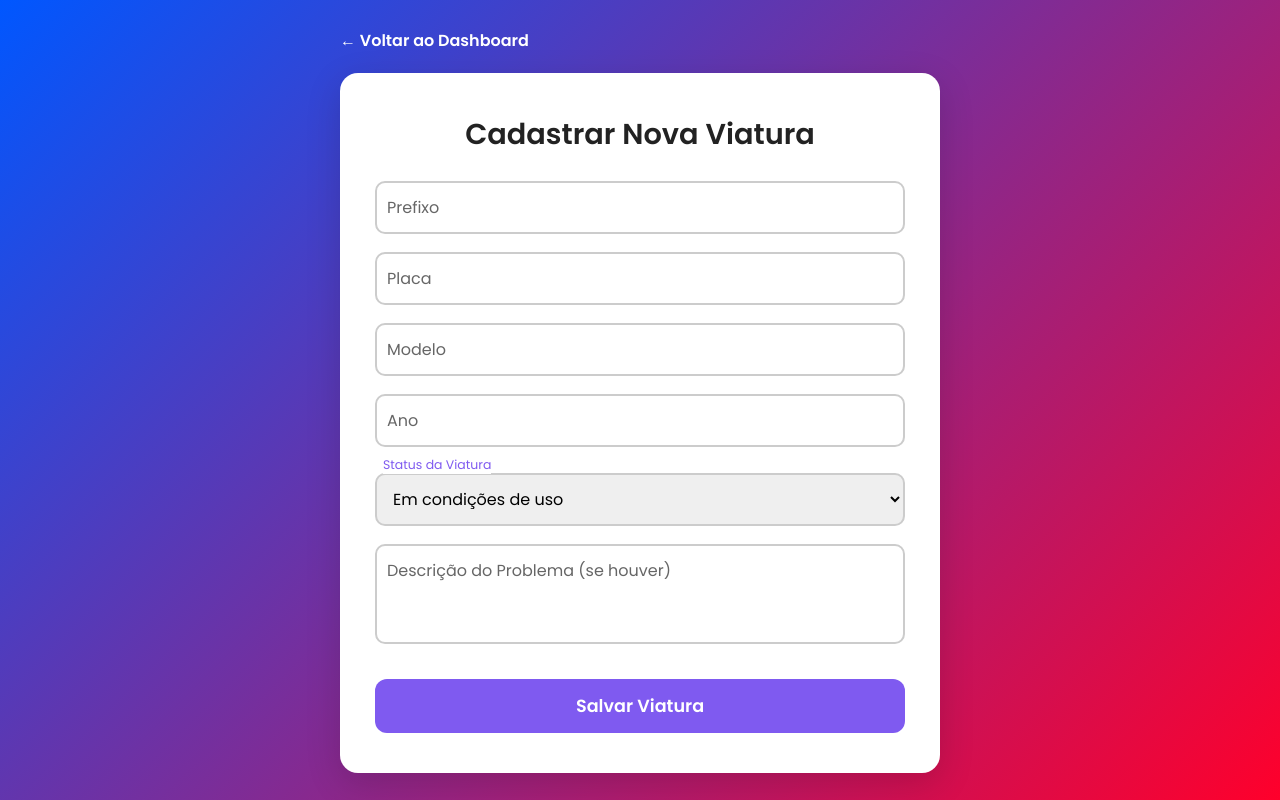
After one commit to SidneyCirinoSF/VTCheck, a Django app: page /p/adicionar/ in a window 1280 px wide. The commit adds this page. Run offline with Django 5.2, Linux system fonts and the light colour scheme; the visitor is signed in with stand-in values (Sample User, id 1).

Commit message:
feat: new template adicionar_viatura.html

```diff
--- a/police_car/urls.py
+++ b/police_car/urls.py
@@ -5,6 +5,7 @@ app_name = 'police_car'
 
 urlpatterns = [
     path('dashboard/', views.dashboard, name='dashboard'),
+    path('adicionar/', views.adicionar_viatura, name='adicionar_viatura'),
     path('editar/<uuid:id>/', views.editar_viatura, name='editar'),
     path('deletar/<uuid:id>/', views.deletar_viatura, name='deletar'),
 ]
--- a/police_car/views.py
+++ b/police_car/views.py
@@ -1,6 +1,7 @@
 from django.shortcuts import render, get_object_or_404, redirect
 from django.contrib.auth.decorators import login_required
 from .models import Viatura
+from django.contrib import messages
 
 @login_required
 def dashboard(request):
@@ -41,3 +42,30 @@ def deletar_viatura(request, id):
     return render(request, 'police_car/confirmar_delete.html', {
         'viatura': viatura,
     })
+
+@login_required
+def adicionar_viatura(request):
+    if request.method == "POST":
+        placa = request.POST.get("placa")
+        prefixo = request.POST.get("prefixo")
+        modelo = request.POST.get("modelo")
+        ano = request.POST.get("ano")
+        status = request.POST.get("status")
+        descricao = request.POST.get("descricao_problema")
+
+        try:
+            Viatura.objects.create(
+                placa=placa,
+                prefixo=prefixo,
+                modelo=modelo,
+                ano=ano or None,
+                status=status,
+                descricao_problema=descricao
+            )
+            messages.success(request, "Viatura adicionada com sucesso!")
+            return redirect("police_car:dashboard")
+
+        except Exception as e:
+            messages.error(request, f"Erro ao adicionar: {e}")
+
+    return render(request, "police_car/adicionar_viatura.html")
--- a/static/css/styles.css
+++ b/static/css/styles.css
@@ -178,3 +178,33 @@ body {
         padding: 35px 25px;
     }
 }
+
+/* Floating label para TEXTAREA */
+.input-group textarea {
+    width: 100%;
+    padding: 12px 10px;
+    border: 2px solid #ccc;
+    border-radius: 10px;
+    outline: none;
+    font-size: 1rem;
+    background: transparent;
+    transition: all 0.25s ease-in-out;
+    resize: vertical;
+}
+
+/* Borda roxa quando focado */
+.input-group textarea:focus {
+    border-color: #7F5AF0;
+    box-shadow: 0 0 5px rgba(127, 90, 240, 0.4);
+}
+
+/* Fazer o label subir */
+.input-group textarea:focus + label,
+.input-group textarea:not(:placeholder-shown) + label {
+    top: -9px;
+    left: 8px;
+    background: #fff;
+    padding: 0 6px;
+    font-size: 0.78rem;
+    color: #7F5AF0;
+}
--- /dev/null
+++ b/templates/police_car/adicionar_viatura.html
@@ -0,0 +1,78 @@
+{% load static %}
+
+<!DOCTYPE html>
+<html lang="pt-BR">
+<head>
+    <meta charset="utf-8">
+    <meta name="viewport" content="width=device-width,initial-scale=1">
+    <title>Adicionar Viatura</title>
+
+    <link rel="stylesheet" href="{% static 'css/styles.css' %}">
+    <link href="https://fonts.googleapis.com/css2?family=Poppins:wght@300;400;600&display=swap" rel="stylesheet">
+</head>
+
+<body>
+    <div style="width:100%; max-width:600px; margin:40px auto;">
+
+        <a href="{% url 'police_car:dashboard' %}"
+           style="color:white; text-decoration:none; font-weight:600; display:inline-block; margin-bottom:20px;">
+           ← Voltar ao Dashboard
+        </a>
+
+        <div class="login-container" style="max-width:100%;">
+            <h2 class="form-title">Cadastrar Nova Viatura</h2>
+
+            {% if msg %}
+                <div class="alert-message alert-error">{{ msg }}</div>
+            {% endif %}
+
+            <form method="POST">
+                {% csrf_token %}
+
+                <div class="input-group">
+                    <input type="text" name="prefixo" placeholder=" " required>
+                    <label>Prefixo</label>
+                </div>
+
+                <div class="input-group">
+                    <input type="text" name="placa" placeholder=" " required>
+                    <label>Placa</label>
+                </div>
+
+                <div class="input-group">
+                    <input type="text" name="modelo" placeholder=" " required>
+                    <label>Modelo</label>
+                </div>
+
+                <div class="input-group">
+                    <input type="number" name="ano" placeholder=" ">
+                    <label>Ano</label>
+                </div>
+
+                <div class="input-group">
+                    <label style="top:-9px; left:8px; background:white; font-size:0.78rem; color:#7F5AF0;">
+                        Status da Viatura
+                    </label>
+                    <select name="status" style="
+                        width:100%; margin-top:8px; padding:12px;
+                        border:2px solid #ccc; border-radius:10px;
+                        font-size:1rem; outline:none;">
+                        <option value="ok">Em condições de uso</option>
+                        <option value="manutencao">Em manutenção</option>
+                        <option value="inoperante">Inoperante</option>
+                    </select>
+                </div>
+
+                <div class="input-group">
+                    <textarea name="descricao_problema" placeholder=" "
+                        style="width:100%; padding:12px; border:2px solid #ccc; border-radius:10px;
+                               height:100px; resize:none; font-size:1rem;"></textarea>
+                    <label>Descrição do Problema (se houver)</label>
+                </div>
+
+                <button class="login-button" type="submit">Salvar Viatura</button>
+            </form>
+        </div>
+    </div>
+</body>
+</html>
--- a/templates/police_car/editar_viatura.html
+++ b/templates/police_car/editar_viatura.html
@@ -47,8 +47,7 @@
                 </div>
 
                 <div class="input-group" style="margin-top:12px;">
-                    <textarea name="descricao_problema" rows="4" placeholder=" " style="width:100%; padding:12px; border-radius:10px; border:2px solid #ccc;">{{ viatura.descricao_problema }}</textarea>
-                    <label>Descrição do problema</label>
+                    <textarea name="descricao_problema" rows="4" placeholder="Descrição" style="width:100%; padding:12px; border-radius:10px; border:2px solid #ccc;">{{ viatura.descricao_problema }}</textarea>
                 </div>
 
                 <button class="login-button" type="submit" style="margin-top:14px;">Salvar</button>
```
Also changed, not shown: templates/police_car/dashboard.html (+18 -1 lines).
